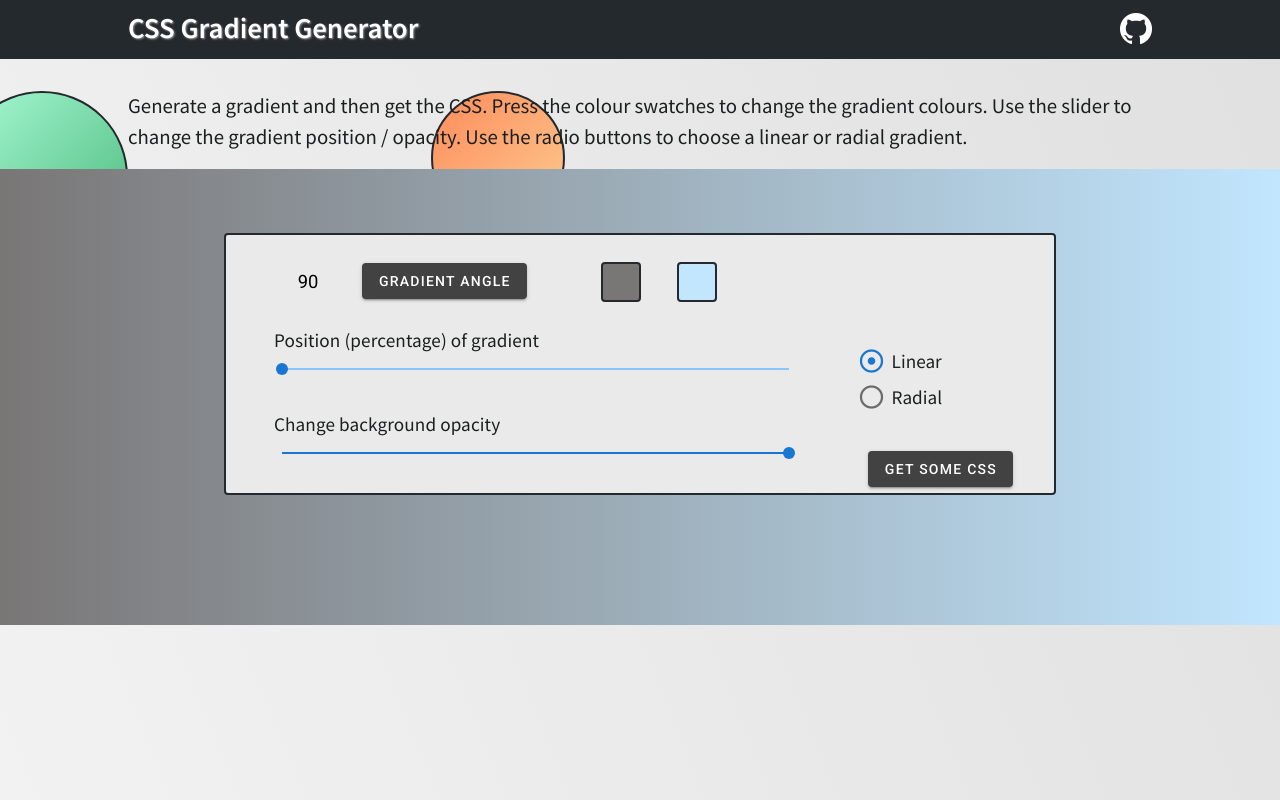
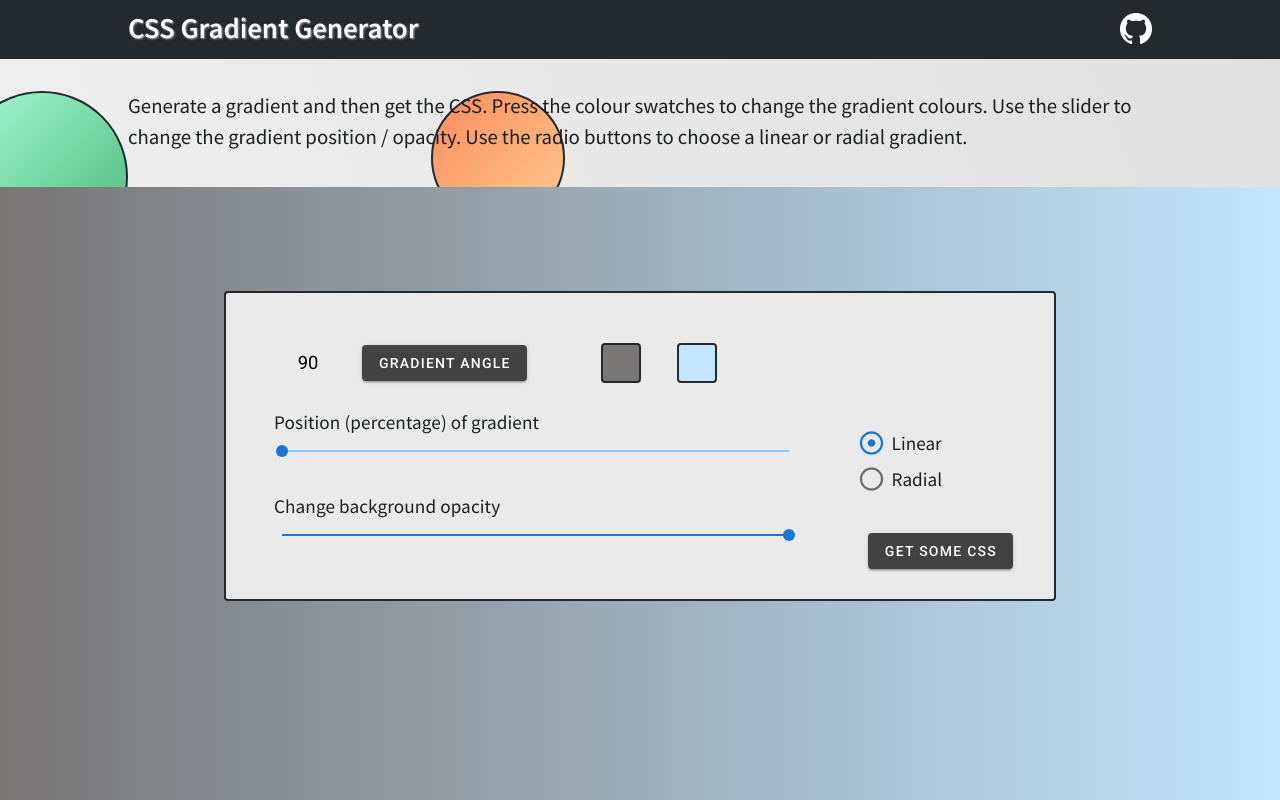
Before and after one commit to jhkette/css-gradient, a Vue app: page / in a window 1280 px wide. Built offline with nearby package versions, Linux system fonts and the light colour scheme.

Commit message:
css changes

```diff
--- a/src/App.vue
+++ b/src/App.vue
@@ -78,9 +78,7 @@ export default {
   flex-direction: column;
   justify-content: space-around;
 }
-main{
-  height: fit-content;
-}
+
 .dot {
   height: 25px;
   width: 25px;
@@ -93,10 +91,10 @@ main{
   width: 65%;
   margin: auto;
   position: relative;
- top: -24.5rem;
+ top: -33.5rem;
   background-color: #eaeaea;
   border-radius: 0.25rem;
-  padding: 0.5rem 3rem;
+  padding: 2rem 3rem;
   z-index: 100;
   border: 2px solid #24292e;
 }
@@ -127,6 +125,7 @@ main{
   width: 80%;
   margin: auto;
   position: relative;
+  min-height: 10vh;
 }
 .copy-msg {
   position: absolute;
--- a/src/components/Gradient.vue
+++ b/src/components/Gradient.vue
@@ -48,7 +48,7 @@ export default {
 <style scoped>
 .bg {
   width: 100%;
-  height: 28.5rem;
+  height: 100%;
   background-color: white;
   position: relative;
   z-index: 10;
@@ -59,6 +59,7 @@ export default {
   margin: 1rem auto 0rem auto;
   z-index: 10;
   position: relative;
+  height: 80vh;
 }
 .gradient {
   width: 100%;
```
